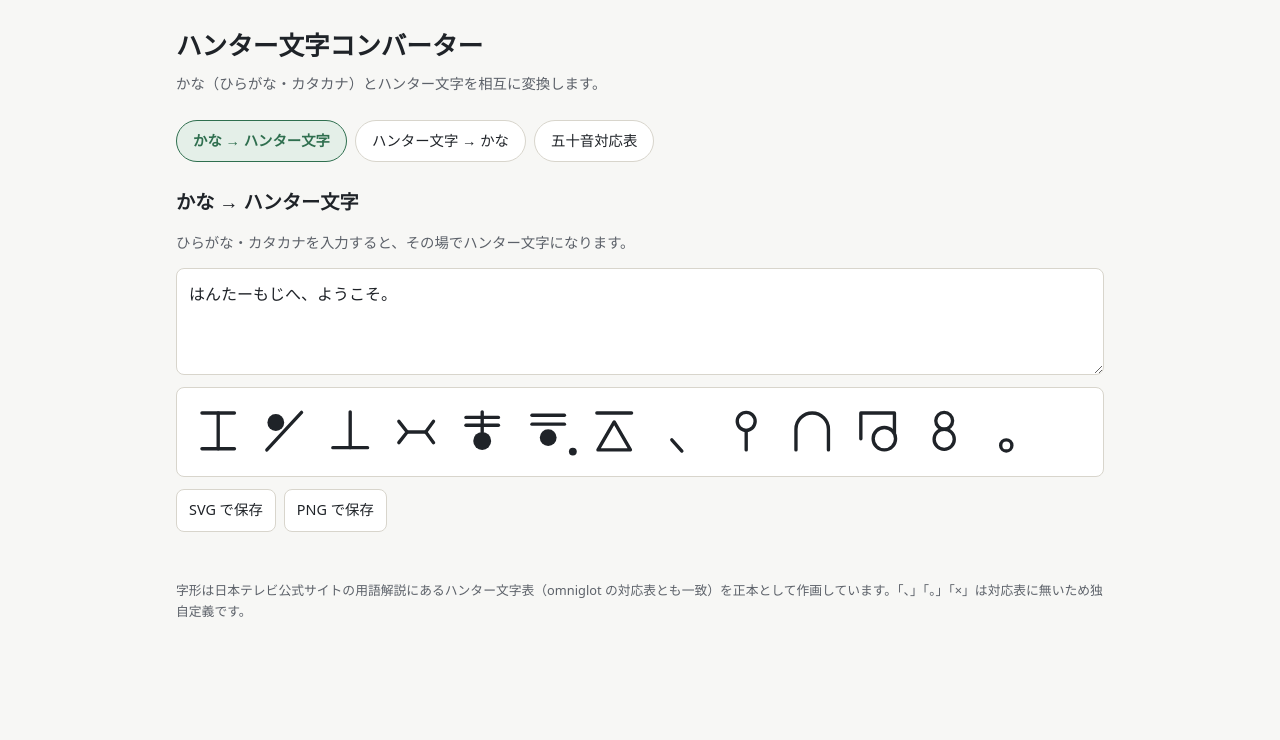
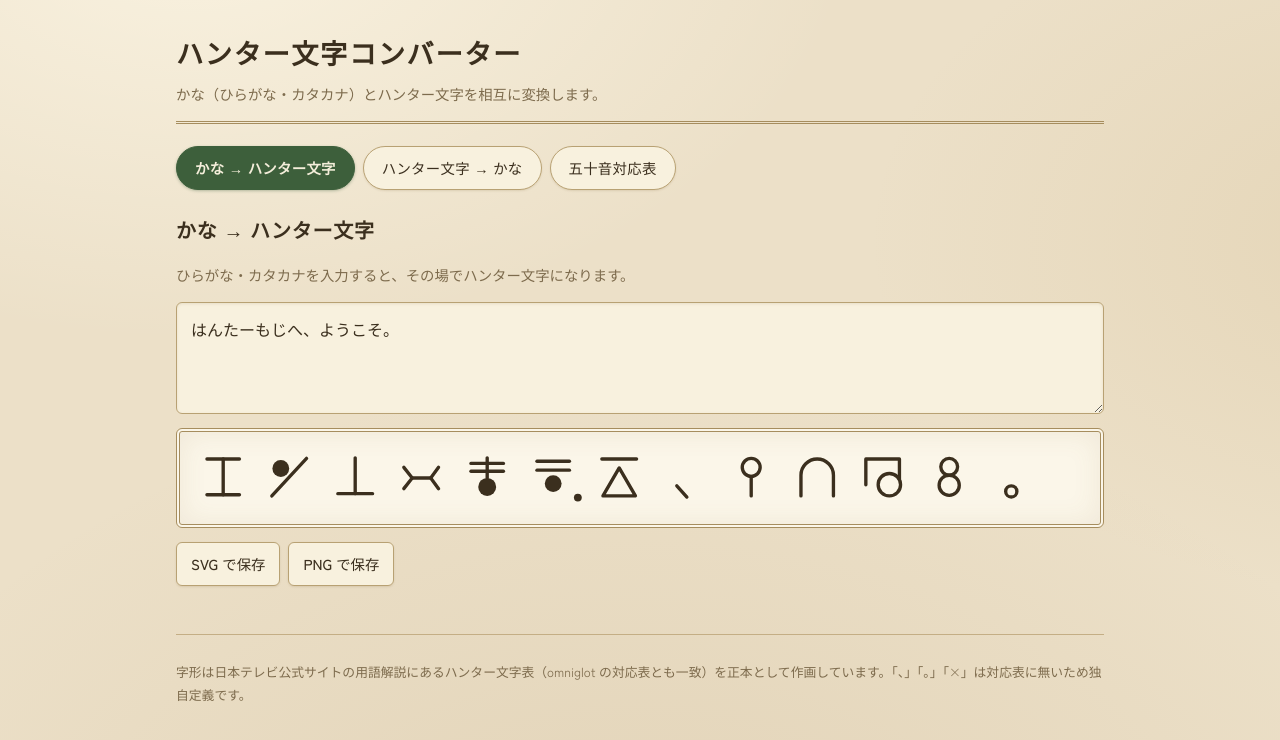
Before and after one commit to hiraharu2001/hunter-moji, a React (Vite) app: page / in a window 1280 px wide. Shown: the top 740 px of the page. Built offline with nearby package versions, Linux system fonts and the light colour scheme.

Commit message:
style(converter-app): 羊皮紙・冒険手帳テイストのデザインを適用
Claude Design で作成した配色・フォントパッチを反映する。DOM 構造・クラス名は変更しない。

```diff
--- a/index.html
+++ b/index.html
@@ -9,6 +9,12 @@
       content="かな（ひらがな・カタカナ）とハンター文字を相互に変換する静的 Web アプリ"
     />
     <title>ハンター文字コンバーター</title>
+    <link rel="preconnect" href="https://fonts.googleapis.com" />
+    <link rel="preconnect" href="https://fonts.gstatic.com" crossorigin />
+    <link
+      href="https://fonts.googleapis.com/css2?family=Shippori+Mincho:wght@500;700&family=Zen+Kaku+Gothic+New:wght@400;500;700&display=swap"
+      rel="stylesheet"
+    />
   </head>
   <body>
     <div id="root"></div>
--- a/src/components/DownloadButtons.tsx
+++ b/src/components/DownloadButtons.tsx
@@ -7,8 +7,8 @@ import {
 } from "../lib/download";
 
 // ja: 明るい背景に濃い線で書き出す。画面のテーマに関係なく同じ絵にするため固定値にする。
-const EXPORT_COLOR = "#1f2328";
-const EXPORT_BACKGROUND = "#ffffff";
+const EXPORT_COLOR = "#3b2f1e";
+const EXPORT_BACKGROUND = "#fbf6e9";
 // ja: 画面の 2 倍で描いて、拡大しても線が粗くならないようにする。
 const PNG_SCALE = 2;
 
--- a/src/components/HunterCanvas.tsx
+++ b/src/components/HunterCanvas.tsx
@@ -75,7 +75,7 @@ function UnsupportedCell({ char }: { char: string }) {
 			dominantBaseline="central"
 			fontFamily="system-ui, sans-serif"
 			fontSize="64"
-			fill="#b3261e"
+			fill="#9c3218"
 		>
 			{char}
 		</text>
--- a/src/index.css
+++ b/src/index.css
@@ -1,20 +1,47 @@
 :root {
-	--bg: #f7f7f5;
-	--surface: #ffffff;
-	--border: #d8d5cc;
-	--text: #1f2328;
-	--muted: #5c6169;
-	--accent: #2f6f4f;
-	--accent-weak: #e4efe8;
-	--warning: #b3261e;
-	--warning-bg: #fdecea;
+	--bg: #ece0c8;
+	--surface: #f8f1de;
+	--surface-canvas: #fbf6e9;
+	--border: #c4ae85;
+	--border-control: #b8a173;
+	--border-strong: #a68d5e;
+	--text: #3b2f1e;
+	--muted: #7d6b4d;
+	--faint: #a89571;
+	--accent: #3d5f3b;
+	--accent-dark: #2c4a2b;
+	--accent-weak: #e9ecd9;
+	--accent-contrast: #f4eeda;
+	--warning: #9c3218;
+	--warning-bg: #f3e0d3;
+	--shadow-tile: 0 1px 2px rgba(120, 94, 50, 0.15);
+	--shadow-inset: inset 0 1px 3px rgba(120, 94, 50, 0.12);
 
 	color-scheme: light;
-	font-family: system-ui, "Hiragino Sans", "Noto Sans JP", sans-serif;
+	font-family:
+		"Zen Kaku Gothic New", system-ui, "Hiragino Sans", "Noto Sans JP",
+		sans-serif;
 	font-size: 16px;
-	line-height: 1.7;
+	line-height: 1.8;
 	color: var(--text);
-	background: var(--bg);
+	background-color: var(--bg);
+	background-image:
+		radial-gradient(
+			1100px 700px at 15% -10%,
+			rgba(255, 250, 235, 0.7),
+			transparent 60%
+		),
+		radial-gradient(
+			900px 600px at 110% 30%,
+			rgba(196, 166, 110, 0.18),
+			transparent 60%
+		),
+		radial-gradient(
+			1300px 900px at 50% 120%,
+			rgba(158, 124, 72, 0.14),
+			transparent 65%
+		);
+	background-attachment: fixed;
 }
 
 * {
@@ -29,12 +56,20 @@ body {
 .app {
 	max-width: 960px;
 	margin: 0 auto;
-	padding: 24px 16px 64px;
+	padding: 28px 16px 64px;
+}
+
+.app__header {
+	border-bottom: 3px double var(--border-strong);
+	padding-bottom: 14px;
 }
 
 .app__title {
 	margin: 0;
-	font-size: 1.6rem;
+	font-family: "Shippori Mincho", serif;
+	font-weight: 700;
+	font-size: 1.7rem;
+	letter-spacing: 0.06em;
 }
 
 .app__lead,
@@ -47,6 +82,8 @@ body {
 
 .app__footer {
 	margin-top: 48px;
+	border-top: 1px solid var(--border);
+	padding-top: 12px;
 	color: var(--muted);
 	font-size: 0.8rem;
 }
@@ -55,41 +92,51 @@ body {
 	display: flex;
 	flex-wrap: wrap;
 	gap: 8px;
-	margin: 24px 0;
+	margin: 22px 0;
 }
 
 .tabs__button {
-	padding: 8px 16px;
-	border: 1px solid var(--border);
+	padding: 8px 18px;
+	border: 1px solid var(--border-control);
 	border-radius: 999px;
 	background: var(--surface);
 	color: var(--text);
 	font: inherit;
 	font-size: 0.9rem;
+	font-weight: 500;
+	letter-spacing: 0.02em;
 	cursor: pointer;
+	box-shadow: var(--shadow-tile);
 }
 
 .tabs__button--active {
 	border-color: var(--accent);
-	background: var(--accent-weak);
-	color: var(--accent);
+	background: var(--accent);
+	color: var(--accent-contrast);
 	font-weight: 700;
+	box-shadow: 0 1px 3px rgba(61, 95, 59, 0.35);
 }
 
 .view {
 	display: flex;
 	flex-direction: column;
-	gap: 12px;
+	gap: 14px;
 }
 
 .view__title {
 	margin: 0;
-	font-size: 1.2rem;
+	font-family: "Shippori Mincho", serif;
+	font-weight: 700;
+	font-size: 1.25rem;
+	letter-spacing: 0.04em;
 }
 
 .view__subtitle {
-	margin: 16px 0 0;
-	font-size: 1rem;
+	margin: 14px 0 0;
+	font-family: "Shippori Mincho", serif;
+	font-weight: 700;
+	font-size: 1.05rem;
+	letter-spacing: 0.04em;
 }
 
 .field__label {
@@ -99,19 +146,25 @@ body {
 
 .field__textarea {
 	width: 100%;
-	padding: 12px;
-	border: 1px solid var(--border);
-	border-radius: 8px;
+	padding: 12px 14px;
+	border: 1px solid var(--border-control);
+	border-radius: 6px;
 	background: var(--surface);
 	color: inherit;
 	font: inherit;
 	resize: vertical;
+	box-shadow: var(--shadow-inset);
+}
+
+.field__textarea::placeholder {
+	color: var(--faint);
 }
 
 .warning {
 	margin: 0;
 	padding: 8px 12px;
 	border-left: 4px solid var(--warning);
+	border-radius: 0 6px 6px 0;
 	background: var(--warning-bg);
 	color: var(--warning);
 	font-size: 0.9rem;
@@ -123,11 +176,12 @@ body {
 }
 
 .canvas {
-	padding: 16px;
-	border: 1px solid var(--border);
-	border-radius: 8px;
-	background: var(--surface);
+	padding: 18px;
+	border: 4px double var(--border-strong);
+	border-radius: 6px;
+	background: var(--surface-canvas);
 	overflow-x: auto;
+	box-shadow: inset 0 0 28px rgba(139, 110, 63, 0.1);
 }
 
 .canvas__svg {
@@ -139,58 +193,61 @@ body {
 
 .canvas__empty {
 	margin: 0;
-	color: var(--muted);
+	color: var(--faint);
 	font-size: 0.9rem;
 }
 
 .result {
 	display: block;
-	padding: 12px;
-	border: 1px solid var(--border);
-	border-radius: 8px;
+	padding: 12px 14px;
+	border: 1px solid var(--border-control);
+	border-radius: 6px;
 	background: var(--surface);
 	font-size: 1.2rem;
 	word-break: break-all;
+	box-shadow: var(--shadow-inset);
 }
 
 .palette,
 .chart {
 	display: flex;
 	flex-direction: column;
-	gap: 4px;
+	gap: 5px;
 }
 
 .palette__row,
 .chart__row {
 	display: grid;
-	grid-template-columns: 3.5rem repeat(5, minmax(0, 1fr));
-	gap: 4px;
+	grid-template-columns: 3.2rem repeat(5, minmax(0, 1fr));
+	gap: 5px;
 	align-items: center;
 }
 
 .chart--flow {
 	display: flex;
 	flex-flow: row wrap;
-	gap: 4px;
+	gap: 5px;
 }
 
 .palette__label,
 .chart__label {
 	color: var(--muted);
 	font-size: 0.8rem;
+	font-family: "Shippori Mincho", serif;
 }
 
 .palette__button {
 	display: flex;
 	flex-direction: column;
 	align-items: center;
-	padding: 4px;
+	padding: 5px 4px 3px;
 	border: 1px solid var(--border);
-	border-radius: 8px;
+	border-radius: 6px;
 	background: var(--surface);
 	color: var(--text);
 	font: inherit;
 	cursor: pointer;
+	box-shadow: var(--shadow-tile);
 }
 
 .palette__button:hover {
@@ -208,10 +265,11 @@ body {
 	flex-direction: column;
 	align-items: center;
 	margin: 0;
-	padding: 4px;
+	padding: 5px 4px 3px;
 	border: 1px solid var(--border);
-	border-radius: 8px;
+	border-radius: 6px;
 	background: var(--surface);
+	box-shadow: var(--shadow-tile);
 }
 
 .chart__caption {
@@ -231,25 +289,28 @@ body {
 }
 
 .controls__button {
-	padding: 8px 12px;
-	border: 1px solid var(--border);
-	border-radius: 8px;
+	padding: 8px 14px;
+	border: 1px solid var(--border-control);
+	border-radius: 6px;
 	background: var(--surface);
 	color: var(--text);
 	font: inherit;
 	font-size: 0.9rem;
+	font-weight: 500;
 	cursor: pointer;
+	box-shadow: var(--shadow-tile);
 }
 
 .controls__button:disabled {
 	color: var(--muted);
 	cursor: not-allowed;
 	opacity: 0.5;
+	box-shadow: none;
 }
 
 .controls__button--active {
 	border-color: var(--accent);
 	background: var(--accent-weak);
-	color: var(--accent);
+	color: var(--accent-dark);
 	font-weight: 700;
 }
```
